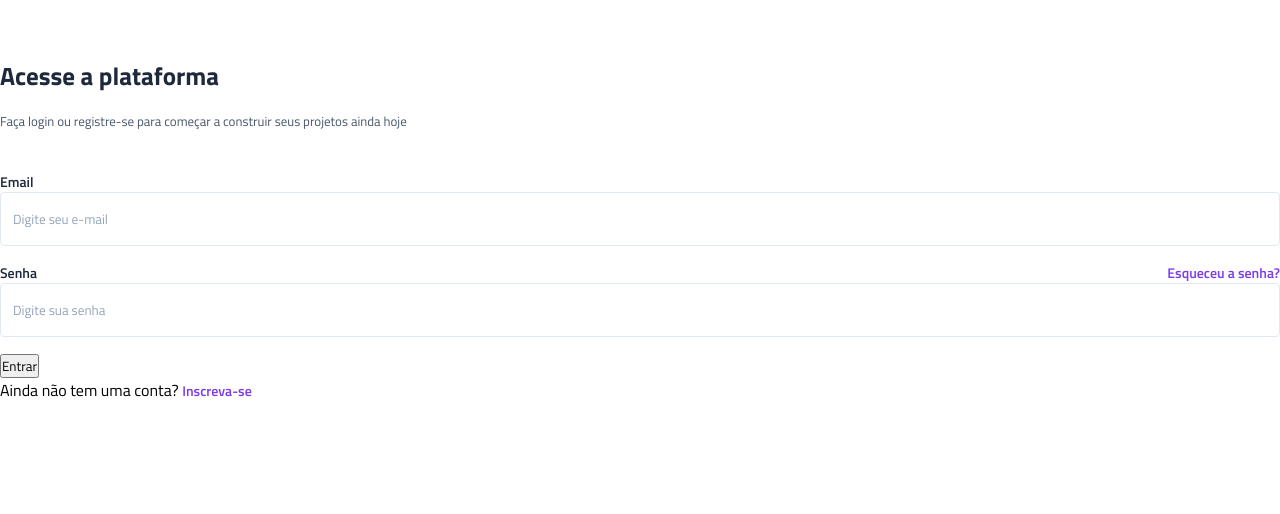
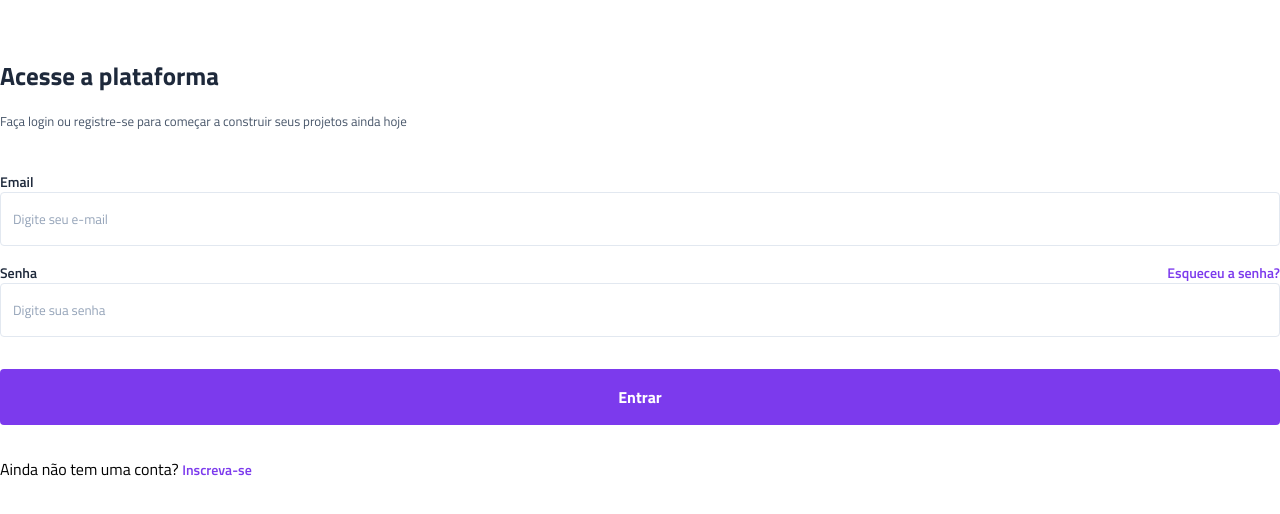
Before and after one commit to Leciane-Silva12A/Vertigo., a plain HTML site: page index.html in a window 1280 px wide. Shown: the part 136-650 px from the top of the page. Drawn offline with Linux system fonts and the light colour scheme.

Commit message:
estilização do botão completa

```diff
--- a/style.css
+++ b/style.css
@@ -11,6 +11,8 @@
     --gray-400:#94a3b8;
     --gray-200: #e2e8f0;
     --purple: #7c3aed;
+    --light-purple: #9f67ff;
+    --white: #fff;
 }
 
 header {
@@ -85,3 +87,16 @@ main{
 .login a:hover {
     text-decoration: underline;
 }
+
+ .login button{
+    margin-top: 1rem;
+    margin-bottom: 2rem;
+    padding-block: 1rem;
+    width: 100%;
+    background: var(--purple);
+    border: none;
+    border-radius: 0.25rem;
+    font-size: 1rem;
+    font-weight: 700;
+    color: var(--white);
+ }
```
